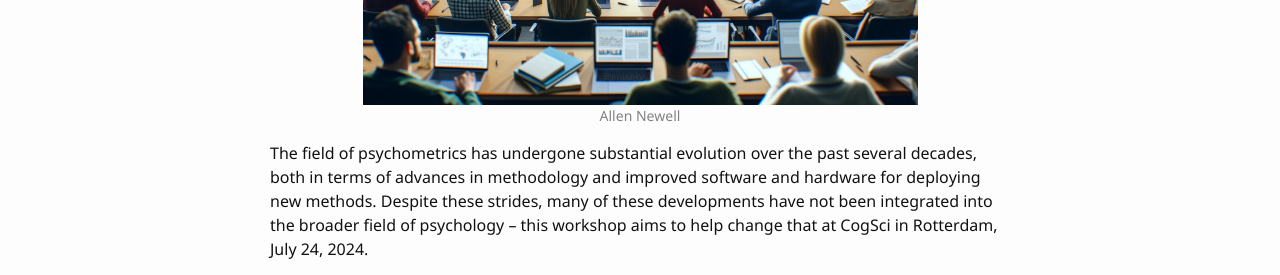
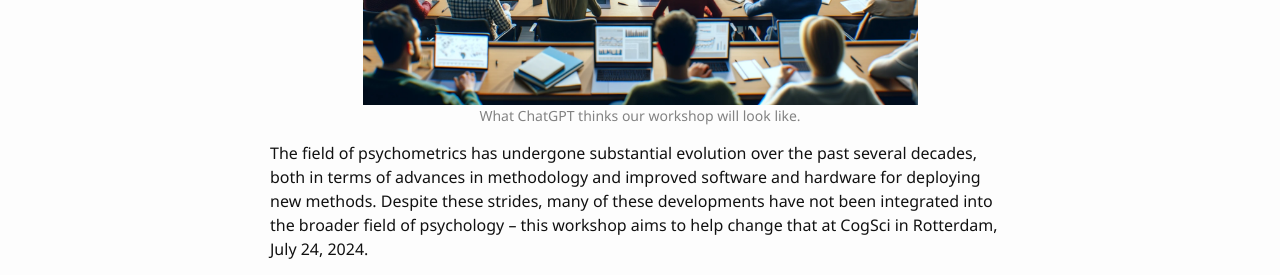
Before and after one commit to kachergis/psychometrics-workshop, a Jekyll site: the page built from index.md, in a window 1280 px wide. Shown: the part 471-746 px from the top of the page. Built offline with Jekyll 4.4.1, drawn with Linux system fonts in a browser that asks for light colours.

Commit message:
fix image caption

```diff
--- a/index.md
+++ b/index.md
@@ -4,7 +4,7 @@ title: Home
 
 # Using Psychometrics to Improve Cognitive Models–and Theory
 
-{% include figure.html img="psychometrics-workshop.webp" alt="Photo of Allen Newell at a blackboard." caption="Allen Newell" width="75%" %}
+{% include figure.html img="psychometrics-workshop.webp" alt="AI-generated image of a cognitive psychometrics workshop." caption="What ChatGPT thinks our workshop will look like." width="75%" %}
 
 The field of psychometrics has undergone substantial evolution over the past several decades, both in terms of advances in methodology and improved software and hardware for deploying new methods. Despite these strides, many of these developments have not been integrated into the broader field of psychology -- this workshop aims to help change that at CogSci in Rotterdam, July 24, 2024.
 
```
